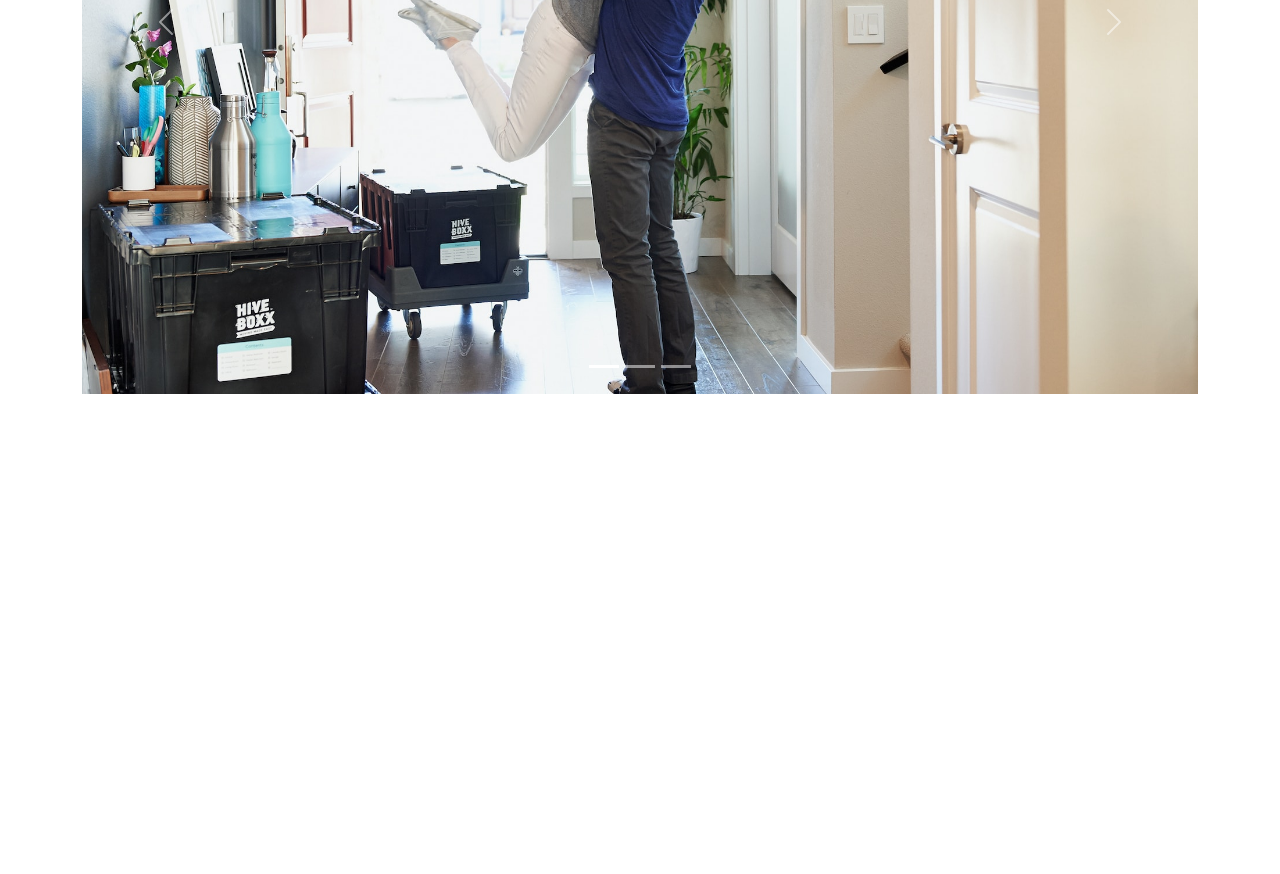
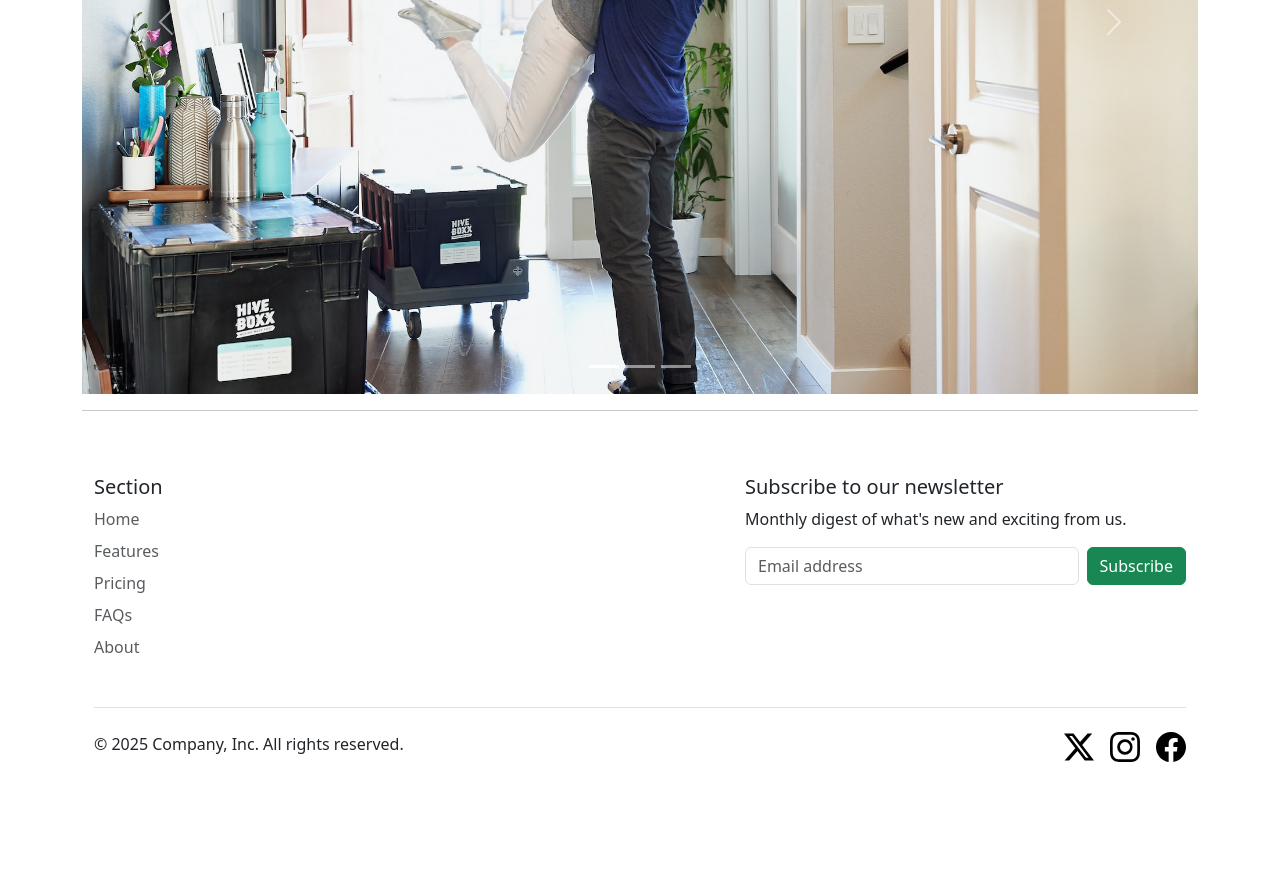
Before and after one commit to HASIB-ALI-RISHAD/bootstrap-practice-moveit-website, a plain HTML site: page index.html in a window 1280 px wide. Shown: the part 1763-2637 px from the top of the page. Before the commit the page ends 2157 px from the top, so only its background shows below. Drawn offline with nearby package versions, Linux system fonts and the light colour scheme.

Commit message:
added footer section

```diff
--- a/index.html
+++ b/index.html
@@ -260,6 +260,116 @@
     <!--
 ########################################################################### -->
 
+    <!-- Footer Section
+########################################################################### -->
+    <div class="container">
+      <hr />
+      <div class="container">
+        <footer class="py-5">
+          <div class="row">
+            <div class="col-6 col-md-6 mb-3 color">
+              <h5 class="bs-success">Section</h5>
+              <ul class="nav flex-column">
+                <li class="nav-item mb-2">
+                  <a href="#" class="nav-link p-0 text-body-secondary">Home</a>
+                </li>
+                <li class="nav-item mb-2">
+                  <a href="#" class="nav-link p-0 text-body-secondary"
+                    >Features</a
+                  >
+                </li>
+                <li class="nav-item mb-2">
+                  <a href="#" class="nav-link p-0 text-body-secondary"
+                    >Pricing</a
+                  >
+                </li>
+                <li class="nav-item mb-2">
+                  <a href="#" class="nav-link p-0 text-body-secondary">FAQs</a>
+                </li>
+                <li class="nav-item mb-2">
+                  <a href="#" class="nav-link p-0 text-body-secondary">About</a>
+                </li>
+              </ul>
+            </div>
+
+            <div class="col-md-5 offset-md-1 mb-3">
+              <form>
+                <h5>Subscribe to our newsletter</h5>
+                <p>Monthly digest of what's new and exciting from us.</p>
+                <div class="d-flex flex-column flex-sm-row w-100 gap-2">
+                  <label for="newsletter1" class="visually-hidden"
+                    >Email address</label
+                  >
+                  <input
+                    id="newsletter1"
+                    type="text"
+                    class="form-control"
+                    placeholder="Email address"
+                  />
+                  <button class="btn btn-success" type="button">
+                    Subscribe
+                  </button>
+                </div>
+              </form>
+            </div>
+          </div>
+
+          <div
+            class="d-flex flex-column flex-sm-row justify-content-between py-4 my-4 border-top"
+          >
+            <p>© 2025 Company, Inc. All rights reserved.</p>
+            <ul class="list-unstyled d-flex">
+              <li class="ms-3">
+                <a class="link-body-emphasis" href="#"
+                  ><svg
+                    xmlns="http://www.w3.org/2000/svg"
+                    width="30px"
+                    height="30px"
+                    fill="currentColor"
+                    class="bi bi-twitter-x"
+                    viewBox="0 0 16 16"
+                  >
+                    <path
+                      d="M12.6.75h2.454l-5.36 6.142L16 15.25h-4.937l-3.867-5.07-4.425 5.07H.316l5.733-6.57L0 .75h5.063l3.495 4.633L12.601.75Zm-.86 13.028h1.36L4.323 2.145H2.865z"
+                    /></svg
+                ></a>
+              </li>
+              <li class="ms-3">
+                <a class="link-body-emphasis" href="#"
+                  ><svg
+                    xmlns="http://www.w3.org/2000/svg"
+                    width="30px"
+                    height="30px"
+                    fill="currentColor"
+                    class="bi bi-instagram"
+                    viewBox="0 0 16 16"
+                  >
+                    <path
+                      d="M8 0C5.829 0 5.556.01 4.703.048 3.85.088 3.269.222 2.76.42a3.9 3.9 0 0 0-1.417.923A3.9 3.9 0 0 0 .42 2.76C.222 3.268.087 3.85.048 4.7.01 5.555 0 5.827 0 8.001c0 2.172.01 2.444.048 3.297.04.852.174 1.433.372 1.942.205.526.478.972.923 1.417.444.445.89.719 1.416.923.51.198 1.09.333 1.942.372C5.555 15.99 5.827 16 8 16s2.444-.01 3.298-.048c.851-.04 1.434-.174 1.943-.372a3.9 3.9 0 0 0 1.416-.923c.445-.445.718-.891.923-1.417.197-.509.332-1.09.372-1.942C15.99 10.445 16 10.173 16 8s-.01-2.445-.048-3.299c-.04-.851-.175-1.433-.372-1.941a3.9 3.9 0 0 0-.923-1.417A3.9 3.9 0 0 0 13.24.42c-.51-.198-1.092-.333-1.943-.372C10.443.01 10.172 0 7.998 0zm-.717 1.442h.718c2.136 0 2.389.007 3.232.046.78.035 1.204.166 1.486.275.373.145.64.319.92.599s.453.546.598.92c.11.281.24.705.275 1.485.039.843.047 1.096.047 3.231s-.008 2.389-.047 3.232c-.035.78-.166 1.203-.275 1.485a2.5 2.5 0 0 1-.599.919c-.28.28-.546.453-.92.598-.28.11-.704.24-1.485.276-.843.038-1.096.047-3.232.047s-2.39-.009-3.233-.047c-.78-.036-1.203-.166-1.485-.276a2.5 2.5 0 0 1-.92-.598 2.5 2.5 0 0 1-.6-.92c-.109-.281-.24-.705-.275-1.485-.038-.843-.046-1.096-.046-3.233s.008-2.388.046-3.231c.036-.78.166-1.204.276-1.486.145-.373.319-.64.599-.92s.546-.453.92-.598c.282-.11.705-.24 1.485-.276.738-.034 1.024-.044 2.515-.045zm4.988 1.328a.96.96 0 1 0 0 1.92.96.96 0 0 0 0-1.92m-4.27 1.122a4.109 4.109 0 1 0 0 8.217 4.109 4.109 0 0 0 0-8.217m0 1.441a2.667 2.667 0 1 1 0 5.334 2.667 2.667 0 0 1 0-5.334"
+                    /></svg
+                ></a>
+              </li>
+              <li class="ms-3">
+                <a class="link-body-emphasis" href="#"
+                  ><svg
+                    xmlns="http://www.w3.org/2000/svg"
+                    width="30px"
+                    height="30px"
+                    fill="currentColor"
+                    class="bi bi-facebook"
+                    viewBox="0 0 16 16"
+                  >
+                    <path
+                      d="M16 8.049c0-4.446-3.582-8.05-8-8.05C3.58 0-.002 3.603-.002 8.05c0 4.017 2.926 7.347 6.75 7.951v-5.625h-2.03V8.05H6.75V6.275c0-2.017 1.195-3.131 3.022-3.131.876 0 1.791.157 1.791.157v1.98h-1.009c-.993 0-1.303.621-1.303 1.258v1.51h2.218l-.354 2.326H9.25V16c3.824-.604 6.75-3.934 6.75-7.951"
+                    />
+                  </svg>
+                </a>
+              </li>
+            </ul>
+          </div>
+        </footer>
+      </div>
+    </div>
     <!-- Bootstrap Scripts
 ########################################################################### -->
     <script
```
